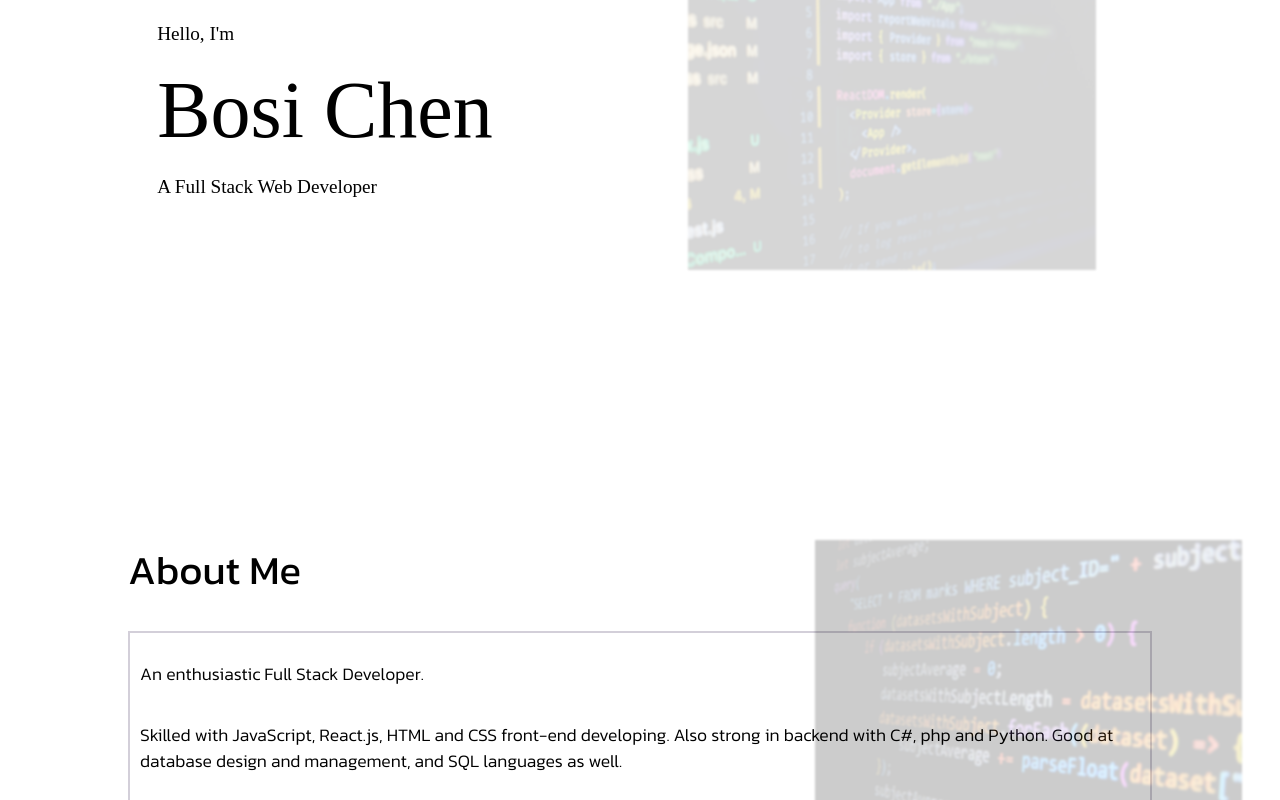
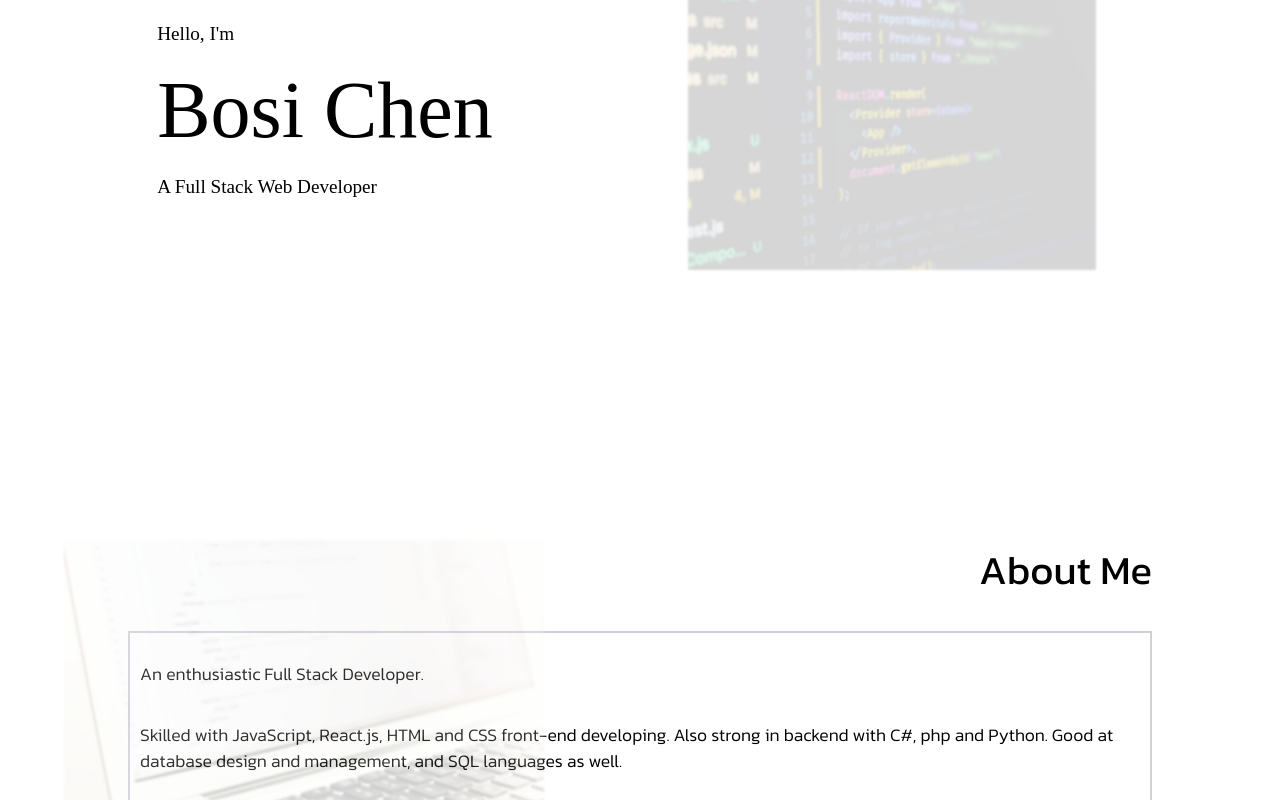
Before and after one commit to BosiC0015/portfolio, a React (Create React App) app: page / in a window 1280 px wide. Shown: the part 300-1100 px from the top of the page. Built offline with nearby package versions, Linux system fonts and the light colour scheme; a web font is replaced by a local one.

Commit message:
update starter page

```diff
--- a/src/components/intro.scss
+++ b/src/components/intro.scss
@@ -136,15 +136,16 @@ p.content {
 
   .summary h2 {
     right: auto;
+    text-align: end;
     font-size: 2.5em;
     grid-row: 1 / 2;
-    grid-column: 2 / 5;
+    grid-column: 4 / 5;
   }
 
   #summary-img {
     position: absolute;
     top: 105%;
-    right: 3%;
+    left: 5%;
     display: initial;
     // width: 40vw;
     height: 40vh;
```
Also changed, not shown: src/img/image1.jpg.
